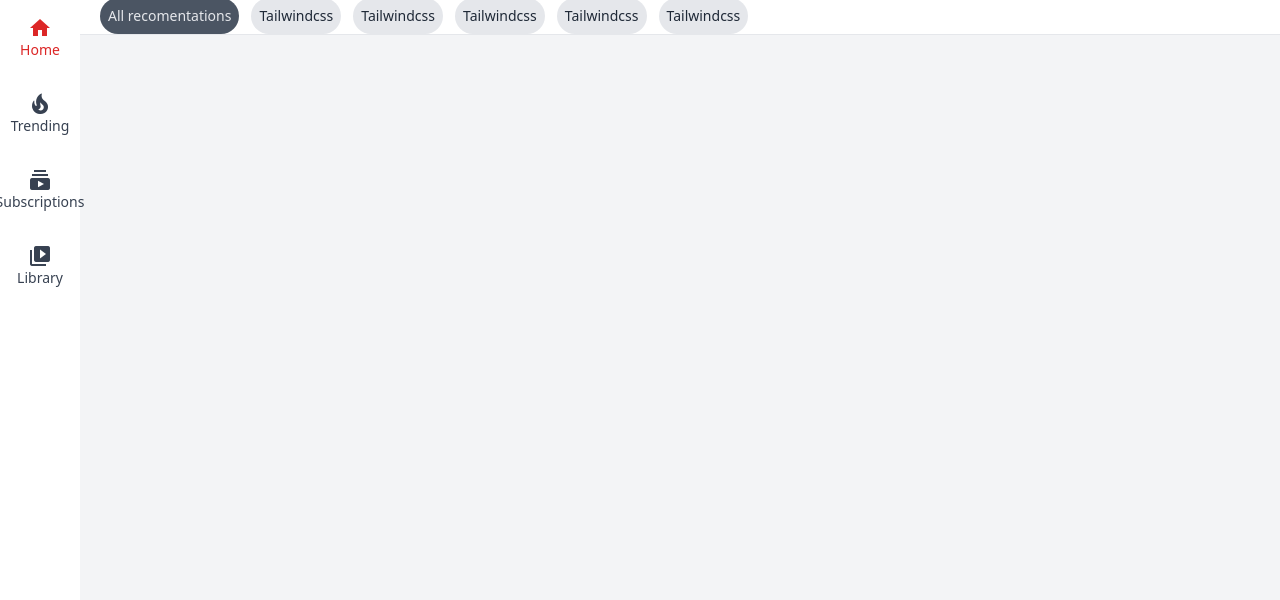
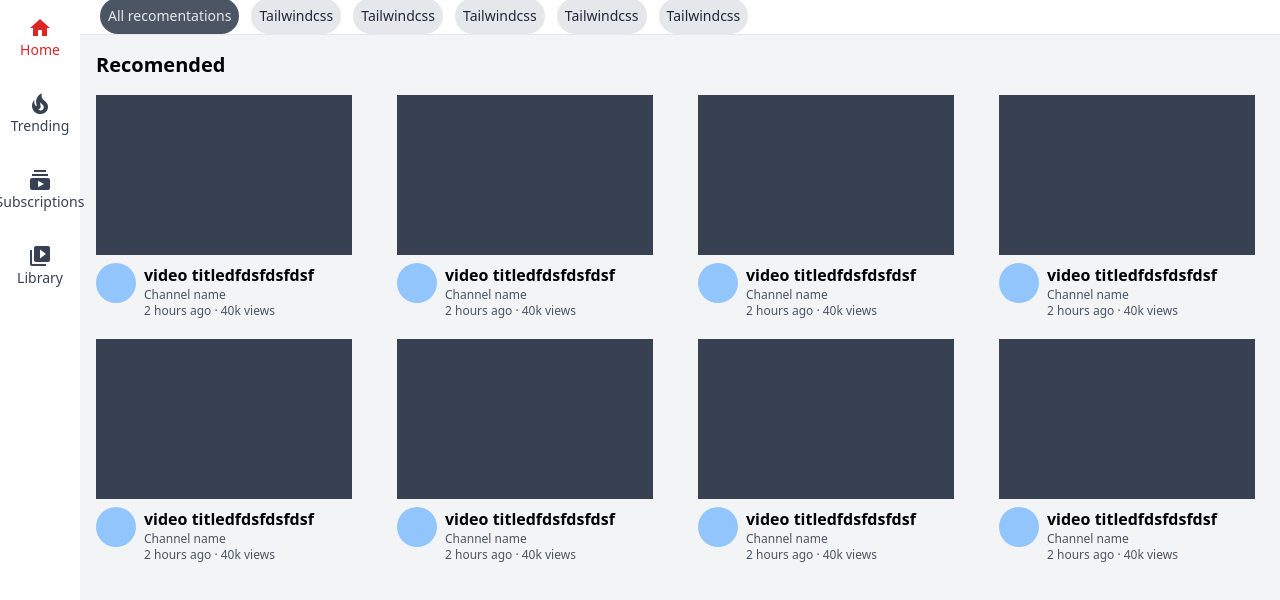
Before and after one commit to AlthafJoke/Youtube-clone-tailwindcss, a website: page index.html in a window 1280 px wide. Shown: the part 78-678 px from the top of the page. Drawn offline with nearby package versions, Linux system fonts and the light colour scheme.

Commit message:
card done

```diff
--- a/index.html
+++ b/index.html
@@ -67,6 +67,181 @@
             </button>
         </div>
     </aside>
+    <main class="ml-24 pt-4 ">
+        <div>
+            <h3 class="text-xl font-bold">Recomended</h3>
+        </div>
+        <div class="mt-4 grid grid-cols-4 gap-5">
+            <div class="w-64 ">
+                <div class="h-40 w-full bg-gray-700">
+
+                </div>
+                <div class="flex mt-2">
+                    <div class="h-10 w-10 bg-blue-300 rounded-full flex-shrink-0" ></div>
+                    <div class="ml-2">
+                        <div class=" font-bold">video titledfdsfdsfdsf</div>
+                        <div class="text-xs text-gray-600 ">
+                        <p>Channel name</p>
+                        <p>2 hours ago &middot; 40k views</p>
+                    </div>
+                    </div>
+
+
+
+
+                </div>
+
+
+            </div>
+            <div class="w-64">
+                <div class="h-40 w-full bg-gray-700">
+
+                </div>
+                <div class="flex mt-2">
+                    <div class="h-10 w-10 bg-blue-300 rounded-full flex-shrink-0" ></div>
+                    <div class="ml-2">
+                        <div class=" font-bold">video titledfdsfdsfdsf</div>
+                        <div class="text-xs text-gray-600 ">
+                        <p>Channel name</p>
+                        <p>2 hours ago &middot; 40k views</p>
+                    </div>
+                    </div>
+
+
+
+
+                </div>
+
+
+            </div>
+            <div class="w-64">
+                <div class="h-40 w-full bg-gray-700">
+
+                </div>
+                <div class="flex mt-2">
+                    <div class="h-10 w-10 bg-blue-300 rounded-full flex-shrink-0" ></div>
+                    <div class="ml-2">
+                        <div class=" font-bold">video titledfdsfdsfdsf</div>
+                        <div class="text-xs text-gray-600 ">
+                        <p>Channel name</p>
+                        <p>2 hours ago &middot; 40k views</p>
+                    </div>
+                    </div>
+
+
+
+
+                </div>
+
+
+            </div>
+            <div class="w-64">
+                <div class="h-40 w-full bg-gray-700">
+
+                </div>
+                <div class="flex mt-2">
+                    <div class="h-10 w-10 bg-blue-300 rounded-full flex-shrink-0" ></div>
+                    <div class="ml-2">
+                        <div class=" font-bold">video titledfdsfdsfdsf</div>
+                        <div class="text-xs text-gray-600 ">
+                        <p>Channel name</p>
+                        <p>2 hours ago &middot; 40k views</p>
+                    </div>
+                    </div>
+
+
+
+
+                </div>
+
+
+            </div>
+            <div class="w-64">
+                <div class="h-40 w-full bg-gray-700">
+
+                </div>
+                <div class="flex mt-2">
+                    <div class="h-10 w-10 bg-blue-300 rounded-full flex-shrink-0" ></div>
+                    <div class="ml-2">
+                        <div class=" font-bold">video titledfdsfdsfdsf</div>
+                        <div class="text-xs text-gray-600 ">
+                        <p>Channel name</p>
+                        <p>2 hours ago &middot; 40k views</p>
+                    </div>
+                    </div>
+
+
+
+
+                </div>
+
+
+            </div>
+            <div class="w-64">
+                <div class="h-40 w-full bg-gray-700">
+
+                </div>
+                <div class="flex mt-2">
+                    <div class="h-10 w-10 bg-blue-300 rounded-full flex-shrink-0" ></div>
+                    <div class="ml-2">
+                        <div class=" font-bold">video titledfdsfdsfdsf</div>
+                        <div class="text-xs text-gray-600 ">
+                        <p>Channel name</p>
+                        <p>2 hours ago &middot; 40k views</p>
+                    </div>
+                    </div>
+
+
+
+
+                </div>
+
+
+            </div>
+            <div class="w-64">
+                <div class="h-40 w-full bg-gray-700">
+
+                </div>
+                <div class="flex mt-2">
+                    <div class="h-10 w-10 bg-blue-300 rounded-full flex-shrink-0" ></div>
+                    <div class="ml-2">
+                        <div class=" font-bold">video titledfdsfdsfdsf</div>
+                        <div class="text-xs text-gray-600 ">
+                        <p>Channel name</p>
+                        <p>2 hours ago &middot; 40k views</p>
+                    </div>
+                    </div>
+
+
+
+
+                </div>
+
+
+            </div>
+            <div class="w-64">
+                <div class="h-40 w-full bg-gray-700">
+
+                </div>
+                <div class="flex mt-2">
+                    <div class="h-10 w-10 bg-blue-300 rounded-full flex-shrink-0" ></div>
+                    <div class="ml-2">
+                        <div class=" font-bold">video titledfdsfdsfdsf</div>
+                        <div class="text-xs text-gray-600 ">
+                        <p>Channel name</p>
+                        <p>2 hours ago &middot; 40k views</p>
+                    </div>
+                    </div>
+
+
+
+
+                </div>
+
+
+            </div>
+        </div>
+    </main>
 
 </body>
 </html>
```
